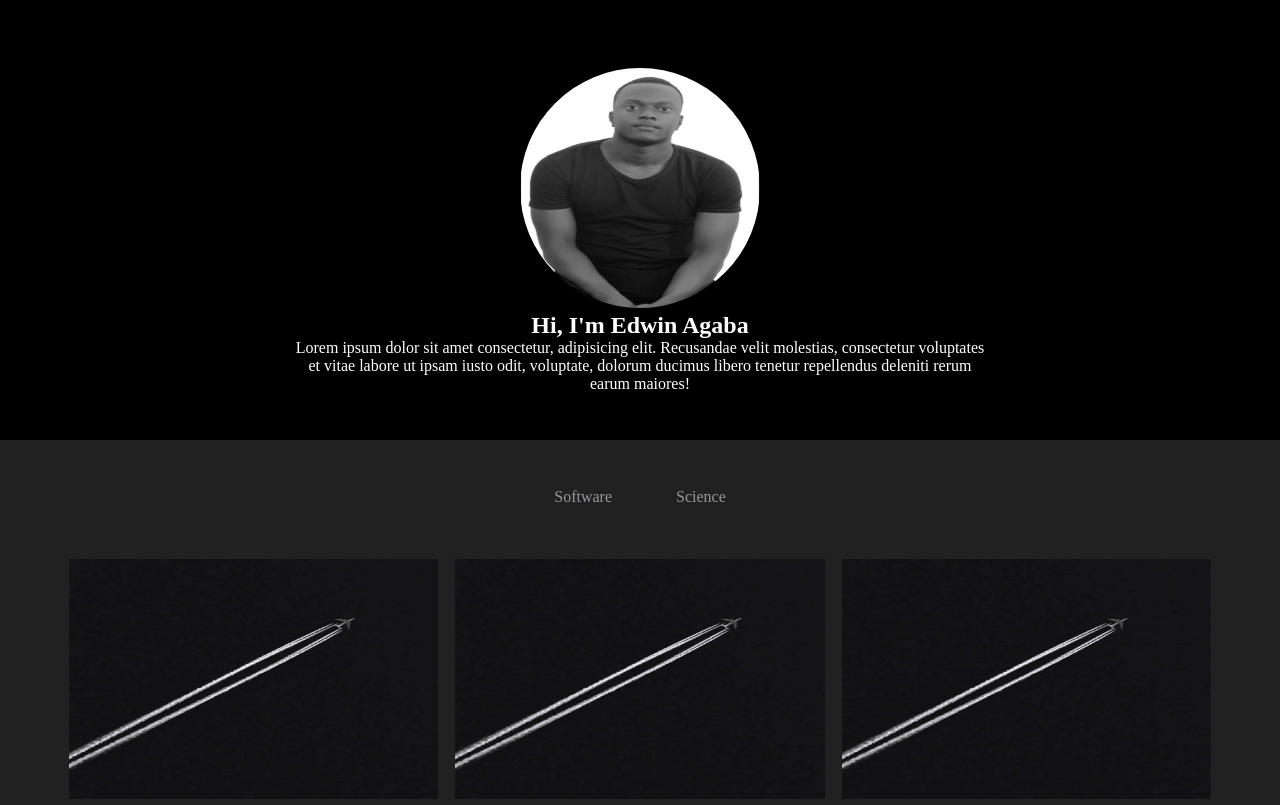
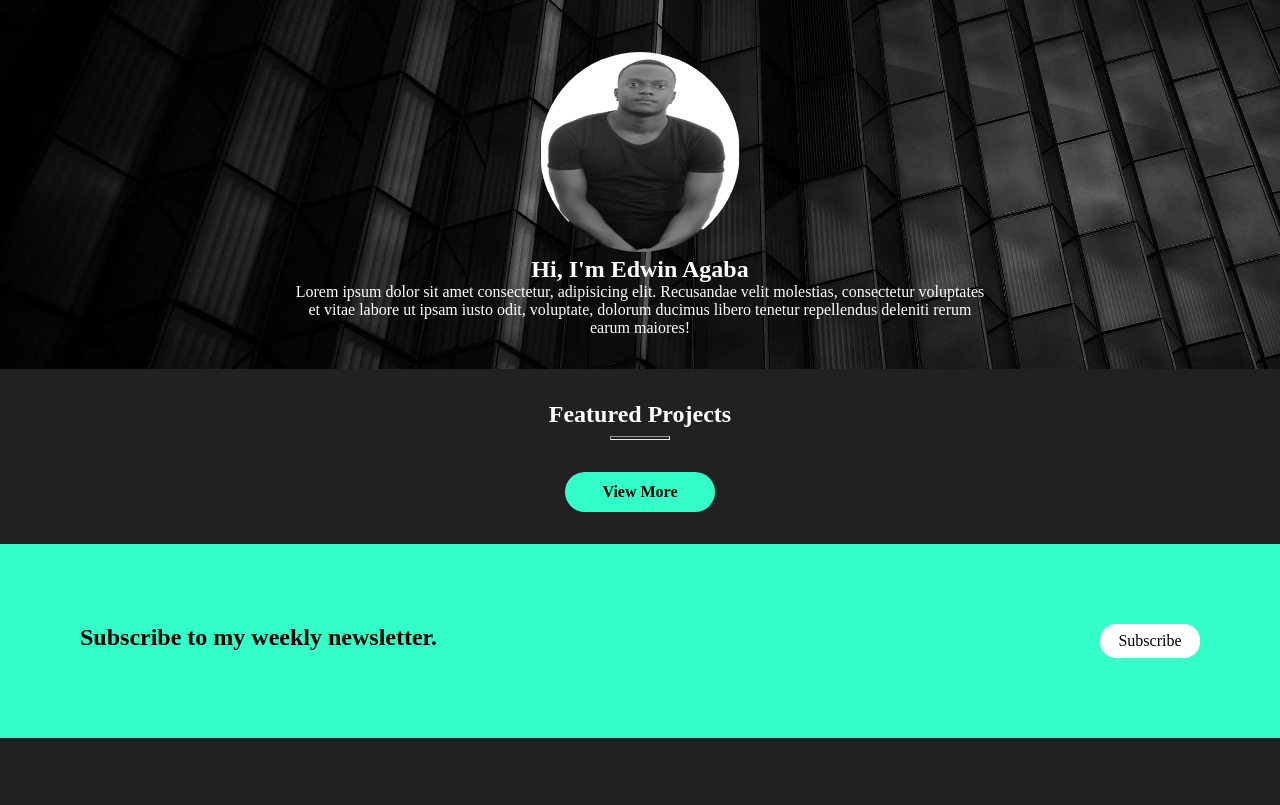
Before and after one commit to Agaba-Ed/blog-and-work-portfolio-website, a plain HTML site: page index.html in a window 1280 px wide. Shown: the part 72-877 px from the top of the page. Drawn offline with Linux system fonts and the light colour scheme.

Commit message:
Customised the home page

```diff
--- a/index.html
+++ b/index.html
@@ -7,8 +7,9 @@
     <link rel="stylesheet" href="style.css">
     <title>Ed</title>
 </head>
-<body onload="loadblogs()">
+<body onload="loadprojects()">
 
+    <div class="top">
         <header>
             <ul>
                 <li><a href="#home">Ed</a></li>
@@ -46,7 +47,7 @@
         <section class="intro">
             <div class="intro-content">
 
-                <img src="images/ed.jpg" alt="" style="width: 240px; height: 240px; border-radius: 50%;">
+                    <img src="images/ed.jpg" alt="" style="width: 200px; height: 200px; border-radius: 50%;">
                     <h2>
 
 
@@ -59,21 +60,17 @@
             </div>
 
         </section>
+    </div>
+
     <section class="main">
-        <section class="category-tabs">
-            <ul>
-                <li><a href="">
-                    Software
-                </a></li>
 
-                <li>
-                    <a href="">
-                    Science
-                    </a>
-                </li>
-            </ul>
-        </section>
-        <section id="blogs">
+        <section id="projects">
+
+            <h2>
+                Featured Projects
+            </h2>
+
+            <hr>
 
         </section>
         <div class="more-button" onclick="loadmore()">
@@ -123,17 +120,19 @@
 </body>
 
 <script>
-    function loadblogs() {
+    function projects() {
 
-        for(let i=0;i<7;i++){
-            var blogImage=document.createElement("img");
-            blogImage.className="cardImage";
-            var blogTitle=document.createElement("p");
-            blogTitle.className="cardTitle";
-            var blogText=document.createElement("p");
-            blogText.className="cardText";
-            var categoryName=document.createElement("p");
-            categoryName.className="cardCategory";
+        for(let i=0;i<2;i++){
+            var projectVideo=document.createElement("img");
+            projectVideo.className="projectVideo";
+            var projectTitle=document.createElement("p");
+            projectTitle.className="projectTitle";
+            var projectDescription=document.createElement("p");
+            projectDescription.className="projectDescription";
+            var projectCategories=document.createElement("p");
+            projectCategories.className="projectCategories";
+            var projectContent=document.createElement("p");
+            projectContent.className="projectContent";
 
             var card=document.createElement("div");
             card.className="card";
--- a/style.css
+++ b/style.css
@@ -6,9 +6,12 @@
 
 /*header*/
 
+.top{
+    background-image: url(images/background.png);
+}
+
 header{
     padding: 2rem;
-    background-color: black;
 }
 ul{
     display: flex;
@@ -50,8 +53,6 @@ header ul li:first-child,li:nth-child(7){
 
 
 .intro{
-    min-height: 420px;
-    background-color: black;
     color:white;
     display: flex;
     justify-content: center;
@@ -71,11 +72,6 @@ header ul li:first-child,li:nth-child(7){
     padding-bottom: 5rem;
 }
 
-#avatar{
-    width: 200px;
-    height: 200px;
-    border-radius: 50%;
-}
 
 /*Main*/
 .main{
@@ -112,6 +108,24 @@ header ul li:first-child,li:nth-child(7){
     grid-template-columns: repeat(3,1fr);
     grid-column-gap: 0.5rem;
     grid-row-gap:0.5rem;
+}
+
+#projects{
+    display: flex;
+    flex-direction: column;
+}
+
+#projects h2{
+    align-self: center;
+    color: white;
+    margin: 2rem 0 0.5rem 0;
+}
+
+#projects hr{
+    background-color: #212121;
+    width: 60px;
+    height: 4px;
+    align-self: center;
 }
 
 .card {
```
Also changed, not shown: blog.html (+9 -4 lines), images/background.png (added), images/video-demo.png (added). Lines whose indentation alone changed are shown as unchanged.
